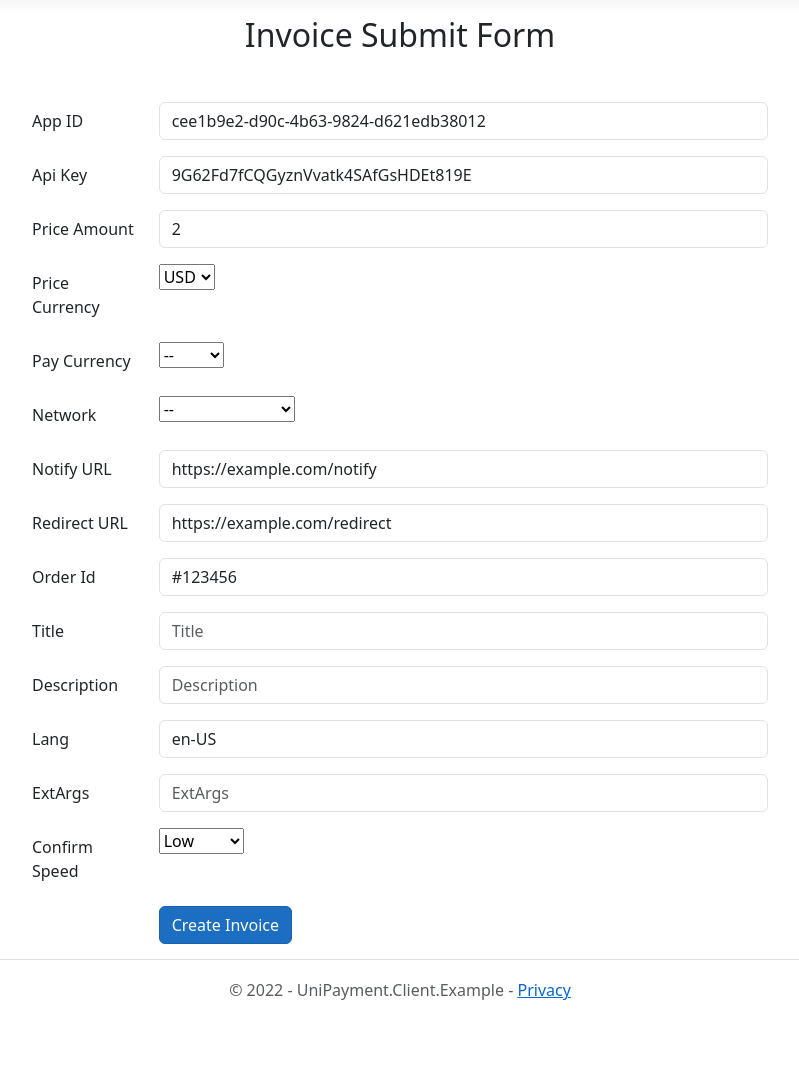
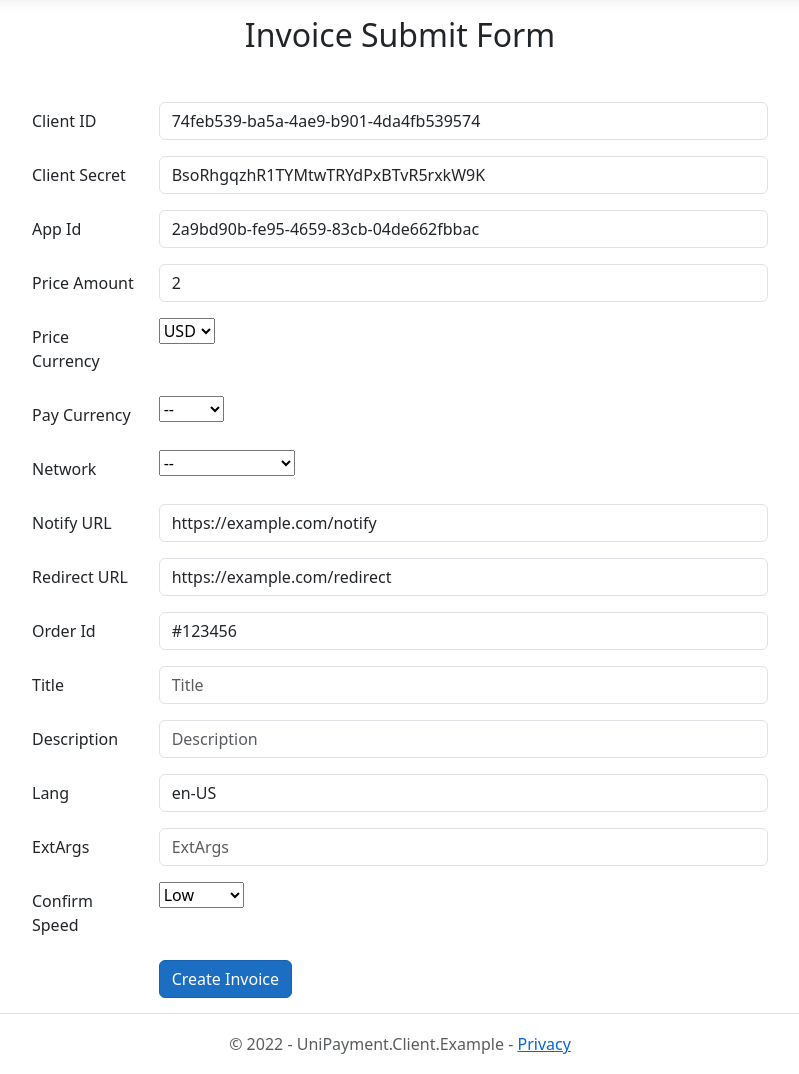
Before and after one commit to UniCryptoLab/UniPaymentClient.Python, a Flask app: page / in a window 1280 px wide. Shown: the part 57-1131 px from the top of the page, without its empty margins (240-1039 px from the left). Before the commit the page ends 1057 px from the top, so only its background shows below. Run offline with Flask 2, Linux system fonts and the light colour scheme; some libraries are stand-ins or nearby versions.

Commit message:
release v1.0.2

```diff
--- a/UniPaymentClient/setup.py
+++ b/UniPaymentClient/setup.py
@@ -3,7 +3,7 @@
 from setuptools import setup, find_packages  # noqa: H301
 
 NAME = "unipayment"
-VERSION = "1.0.1"
+VERSION = "1.0.2"
 # To install the library, run the following
 #
 # python setup.py install
--- a/UniPaymentClient/unipayment/uni_payment_client.py
+++ b/UniPaymentClient/unipayment/uni_payment_client.py
@@ -14,10 +14,10 @@ from .configuration import Configuration
 
 
 class UniPaymentClient(object):
-    def __init__(self, app_id, api_key, is_sandbox=False, debug=False):
+    def __init__(self, client_id, client_secret, is_sandbox=False, debug=False):
         self.configuration = Configuration()
-        self.configuration.app_id = app_id
-        self.configuration.api_key = api_key
+        self.configuration.client_id = client_id
+        self.configuration.client_secret = client_secret
         self.configuration.debug = debug
         if is_sandbox:
             self.configuration.host = "https://sandbox-api.unipayment.io"
--- a/UniPaymentClientExample/main.py
+++ b/UniPaymentClientExample/main.py
@@ -7,8 +7,9 @@ from unipayment import UniPaymentClient, ApiException
 from unipayment import QueryInvoiceRequest, CreateInvoiceRequest
 
 app = Flask(__name__)
-app.config['appId'] = 'cee1b9e2-d90c-4b63-9824-d621edb38012'
-app.config['apiKey'] = '9G62Fd7fCQGyznVvatk4SAfGsHDEt819E'
+app.config['clientId'] = '74feb539-ba5a-4ae9-b901-4da4fb539574'
+app.config['clientSecret'] = 'BsoRhgqzhR1TYMtwTRYdPxBTvR5rxkW9K'
+app.config['appId'] = '2a9bd90b-fe95-4659-83cb-04de662fbbac'
 app.config['isSandbox'] = True
 app.config['secret_key'] = uuid.uuid4().hex
 
@@ -16,21 +17,24 @@ app.config['secret_key'] = uuid.uuid4().hex
 @app.route("/")
 def index():
     return render_template('index.html', title='Create Invoice',
-                           appId=app.config['appId'],
-                           apiKey=app.config['apiKey'])
+                           clientId=app.config['clientId'],
+                           clientSecret=app.config['clientSecret'],
+                           appId=app.config['appId'])
 
 
 @app.route("/create-invoice")
 def create_invoice():
     return render_template('index.html', title='Create Invoice',
-                           appId=app.config['appId'],
-                           apiKey=app.config['apiKey'])
+                           clientId=app.config['clientId'],
+                           clientSecret=app.config['clientSecret'],
+                           appId=app.config['appId'])
 
 
 @app.route("/create-invoice", methods=['POST'])
 def post_create_invoice():
+    client_id = request.form['clientId']
+    client_secret = request.form['clientSecret']
     app_id = request.form['appId']
-    api_key = request.form['apiKey']
 
     price_amount = request.form['priceAmount']
     price_currency = request.form['priceCurrency']
@@ -45,7 +49,9 @@ def post_create_invoice():
     ext_args = request.form['extArgs']
     confirm_speed = request.form['confirmSpeed']
 
-    create_invoice_request = CreateInvoiceRequest(price_amount=price_amount,
+    create_invoice_request = CreateInvoiceRequest(
+                                                  app_id=app_id,
+                                                  price_amount=price_amount,
                                                   price_currency=price_currency,
                                                   pay_currency=pay_currency,
                                                   network=network,
@@ -58,7 +64,8 @@ def post_create_invoice():
                                                   ext_args=ext_args,
                                                   confirm_speed=confirm_speed)
 
-    uni_payment_client = UniPaymentClient(app_id, api_key, app.config['isSandbox'], True)
+    print('~~~~~~~')
+    uni_payment_client = UniPaymentClient(client_id, client_secret, app.config['isSandbox'], True)
 
     try:
         create_invoice_response = uni_payment_client.create_invoice(create_invoice_request)
@@ -69,8 +76,8 @@ def post_create_invoice():
     except ApiException as e:
         error_response = json.loads(e.body)
         return render_template('index.html', title='Create Invoice',
-                               appId=app.config['appId'],
-                               apiKey=app.config['apiKey'],
+                               clientId=app.config['clientId'],
+                               clientSecret=app.config['clientSecret'],
                                errorCode=error_response['Code'],
                                errorMessage=error_response['Msg'])
 
@@ -78,14 +85,14 @@ def post_create_invoice():
 @app.route("/query-invoice")
 def query_invoice():
     return render_template('query-invoice.html', title='Query Invoice',
-                           appId=app.config['appId'],
-                           apiKey=app.config['apiKey'])
+                           clientId=app.config['clientId'],
+                           clientSecret=app.config['clientSecret'])
 
 
 @app.route("/query-invoice", methods=['POST'])
 def post_query_invoice():
-    app_id = request.form['appId']
-    api_key = request.form['apiKey']
+    client_id = request.form['clientId']
+    client_secret = request.form['clientSecret']
 
     invoice_id = request.form['invoiceId']
     order_id = request.form['orderId']
@@ -100,7 +107,7 @@ def post_query_invoice():
                                                 page_size=page_size, page_no=page_no, is_asc=is_asc, start=start,
                                                 end=end)
 
-    uni_payment_client = UniPaymentClient(app_id, api_key, app.config['isSandbox'], True)
+    uni_payment_client = UniPaymentClient(client_id, client_secret, app.config['isSandbox'], True)
 
     try:
         query_invoice_response = uni_payment_client.query_invoice(query_invoice_request)
@@ -118,10 +125,10 @@ def privacy():
 @app.route("/check-notify", methods=['POST'])
 def check_notify():
     notify = request.get_json()
-    app_id = app.config['appId']
-    api_key = app.config['apiKey']
+    client_id = app.config['clientId']
+    client_secret = app.config['clientSecret']
 
-    uni_payment_client = UniPaymentClient(app_id, api_key, app.config['isSandbox'], True)
+    uni_payment_client = UniPaymentClient(client_id, client_secret, app.config['isSandbox'], True)
     try:
         check_ipn_response = uni_payment_client.check_ipn(notify)
         return jsonify(check_ipn_response.to_dict())
--- a/UniPaymentClientExample/templates/index.html
+++ b/UniPaymentClientExample/templates/index.html
@@ -64,17 +64,24 @@
                 {% endif %}
                 <form method="POST" action="create-invoice">
                     <div class="row mb-3">
-                        <label for="appId" class="col-sm-2 col-form-label">App ID</label>
+                        <label for="clientId" class="col-sm-2 col-form-label">Client ID</label>
                         <div class="col-lg-10">
-                            <input type="text" class="form-control" id="appId" placeholder="APP ID" name="appId"
-                                   value="{{appId}}" required>
+                            <input type="text" class="form-control" id="clientId" placeholder="Client ID" name="clientId"
+                                   value="{{clientId}}" required>
                         </div>
                     </div>
                     <div class="row mb-3">
-                        <label for="apiKey" class="col-sm-2 col-form-label">Api Key</label>
+                        <label for="clientSecret" class="col-sm-2 col-form-label">Client Secret</label>
                         <div class="col-lg-10">
-                            <input type="text" class="form-control" id="apiKey" placeholder="API Key" name="apiKey"
-                                   value="{{apiKey}}" required>
+                            <input type="text" class="form-control" id="clientSecret" placeholder="Client Secret" name="clientSecret"
+                                   value="{{clientSecret}}" required>
+                        </div>
+                    </div>
+                    <div class="row mb-3">
+                        <label for="appId" class="col-sm-2 col-form-label">App Id</label>
+                        <div class="col-lg-10">
+                            <input type="text" class="form-control" id="appId" placeholder="App ID" name="appId"
+                                   value="{{appId}}" required>
                         </div>
                     </div>
                     <div class="row mb-3">
```
Also changed, not shown: UniPaymentClient/test/test_uni_payment_client.py (+9 -5 lines), UniPaymentClient/unipayment/api_client.py (+8 -8 lines), UniPaymentClient/unipayment/configuration.py (+4 -4 lines), UniPaymentClient/unipayment/models/create_invoice_request.py (+14 -1 lines), UniPaymentClient/unipayment/models/query_invoice_request.py (+14 -1 lines), UniPaymentClient/README.md.
